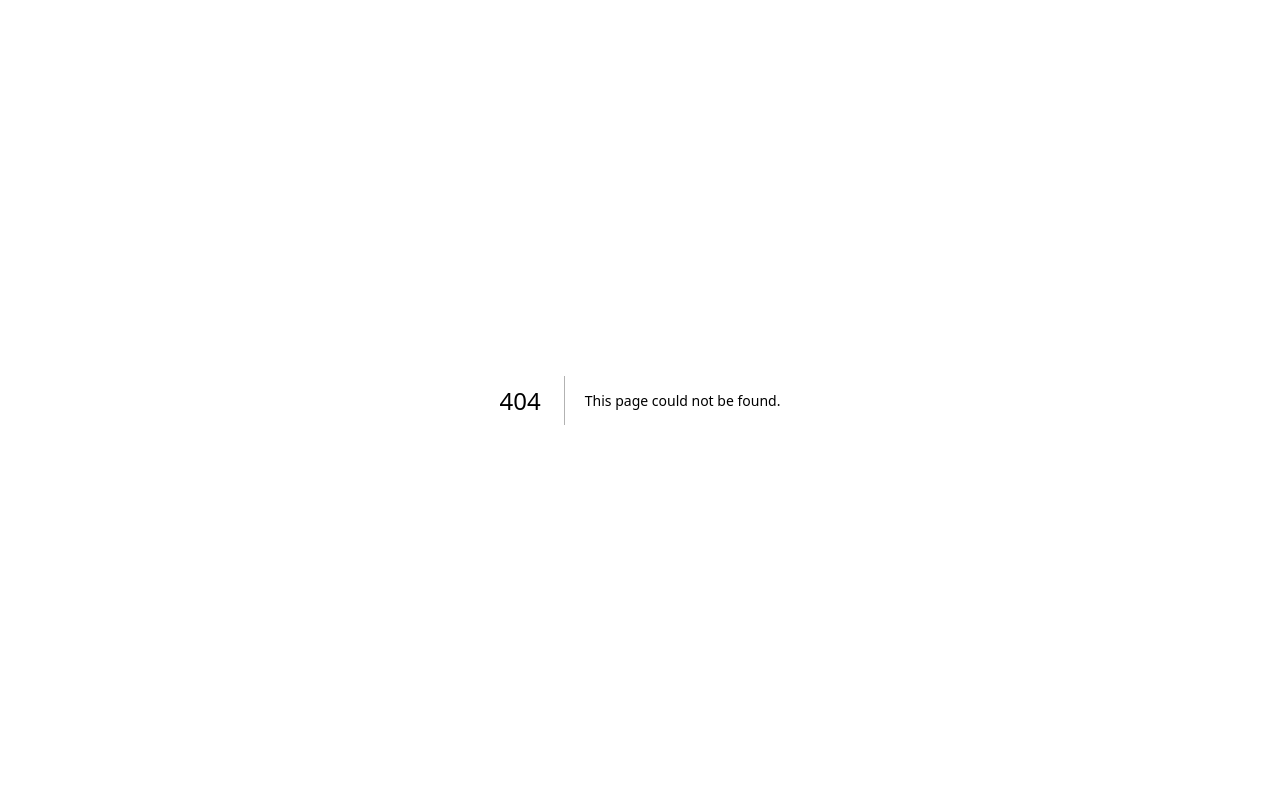
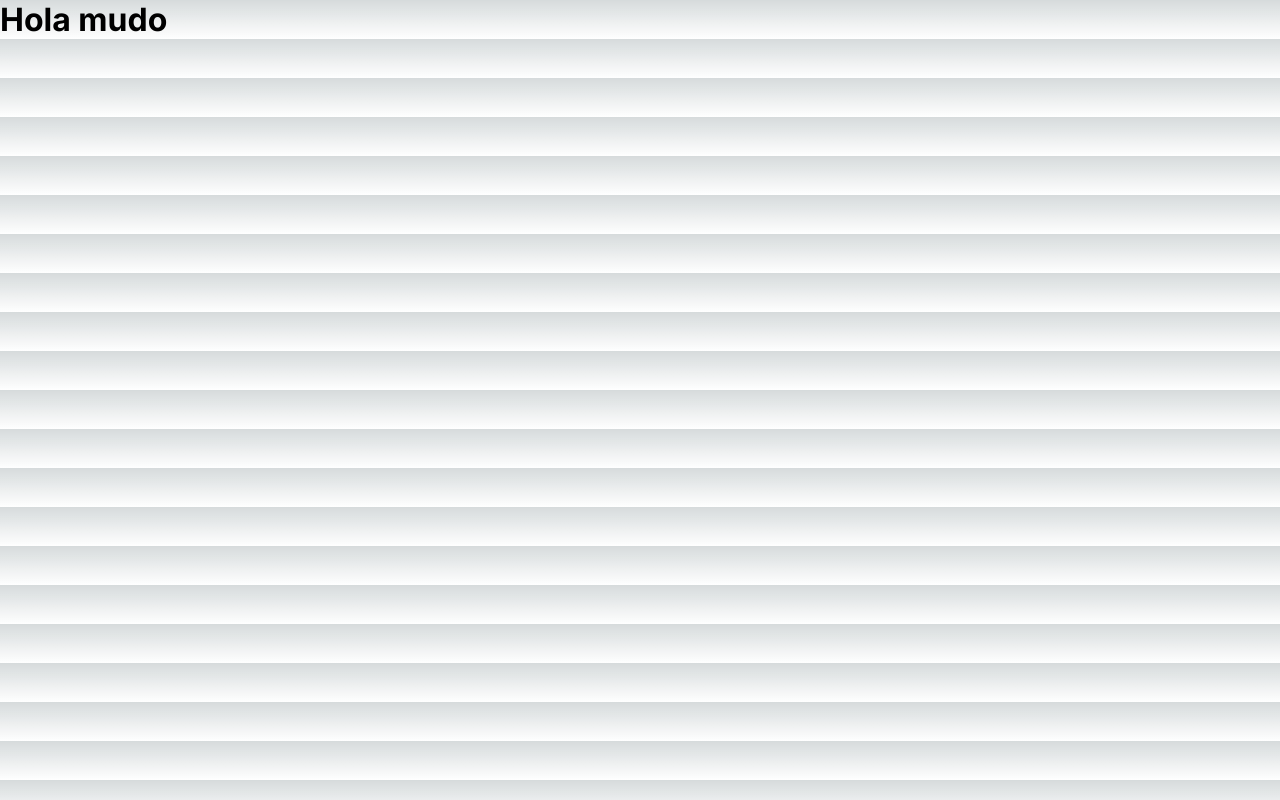
Before and after one commit to artavia17/green_and_gold_frontend, a Next.js app: page /about in a window 1280 px wide. Before the commit this address had no page. Built offline with nearby package versions, Linux system fonts and the light colour scheme.

Commit message:
Se agrego la pagina de about

```diff
--- /dev/null
+++ b/src/app/about/page.tsx
@@ -0,0 +1,10 @@
+
+export default function About(){
+
+    return (
+        <>
+            <h1>Hola mudo</h1>
+        </>
+    )
+
+}
```
Also changed, not shown: 5 other files (tests, documents, lock files or other folders).
